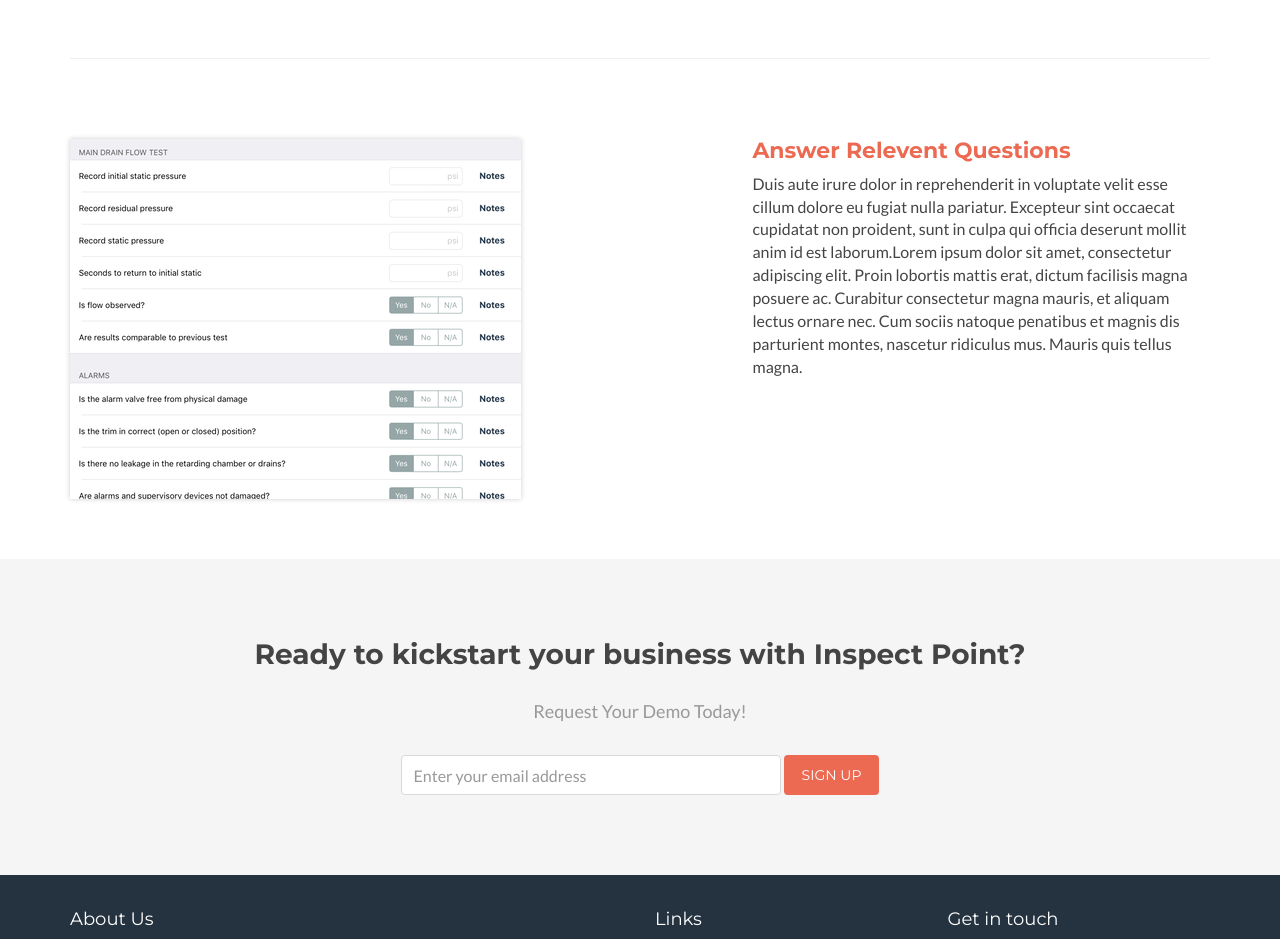
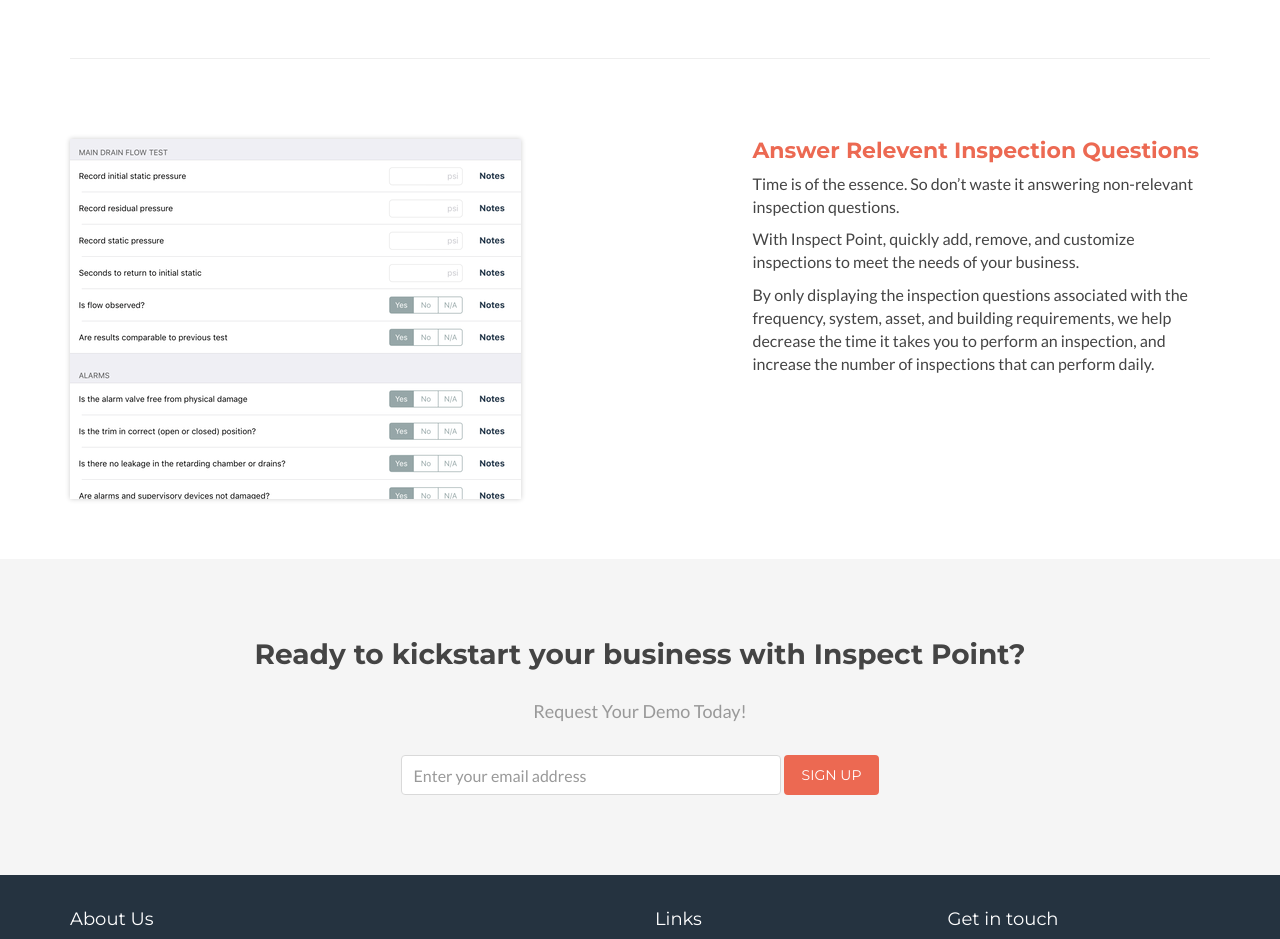
Before and after one commit to padraicdoyle/www.inspectpoint.com-v2, a plain HTML site: page tour.html in a window 1280 px wide. Shown: the part 6080-7019 px from the top of the page. Drawn offline with Linux system fonts and the light colour scheme; a script that the page names is missing.

Commit message:
website copy changes

```diff
--- a/tour.html
+++ b/tour.html
@@ -240,9 +240,11 @@
 
               <div class="item row">
                   <div class="content col-md-5 col-sm-5 col-xs-12 pull-right col-md-offset-1 col-sm-offset-1 col-xs-offset-0 from-right">
-                      <h3 class="title">Answer Relevent Questions</h3>
+                      <h3 class="title">Answer Relevent Inspection Questions</h3>
                       <div class="details">
-                          <p>Duis aute irure dolor in reprehenderit in voluptate velit esse cillum dolore eu fugiat nulla pariatur. Excepteur sint occaecat cupidatat non proident, sunt in culpa qui officia deserunt mollit anim id est laborum.Lorem ipsum dolor sit amet, consectetur adipiscing elit. Proin lobortis mattis erat, dictum facilisis magna posuere ac. Curabitur consectetur magna mauris, et aliquam lectus ornare nec. Cum sociis natoque penatibus et magnis dis parturient montes, nascetur ridiculus mus. Mauris quis tellus magna.</p>
+                          <p>Time is of the essence. So don’t waste it answering non-relevant inspection questions.</p>
+                          <p>With Inspect Point, quickly add, remove, and customize inspections to meet the needs of your business.</p>
+                          <p>By only displaying the inspection questions associated with the frequency, system, asset, and building requirements, we help decrease the time it takes you to perform an inspection, and increase the number of inspections that can perform daily.</p>
                       </div>
                   </div><!--//content-->
                   <div class="figure col-md-6 col-sm-6 col-xs-12 from-left">
```
